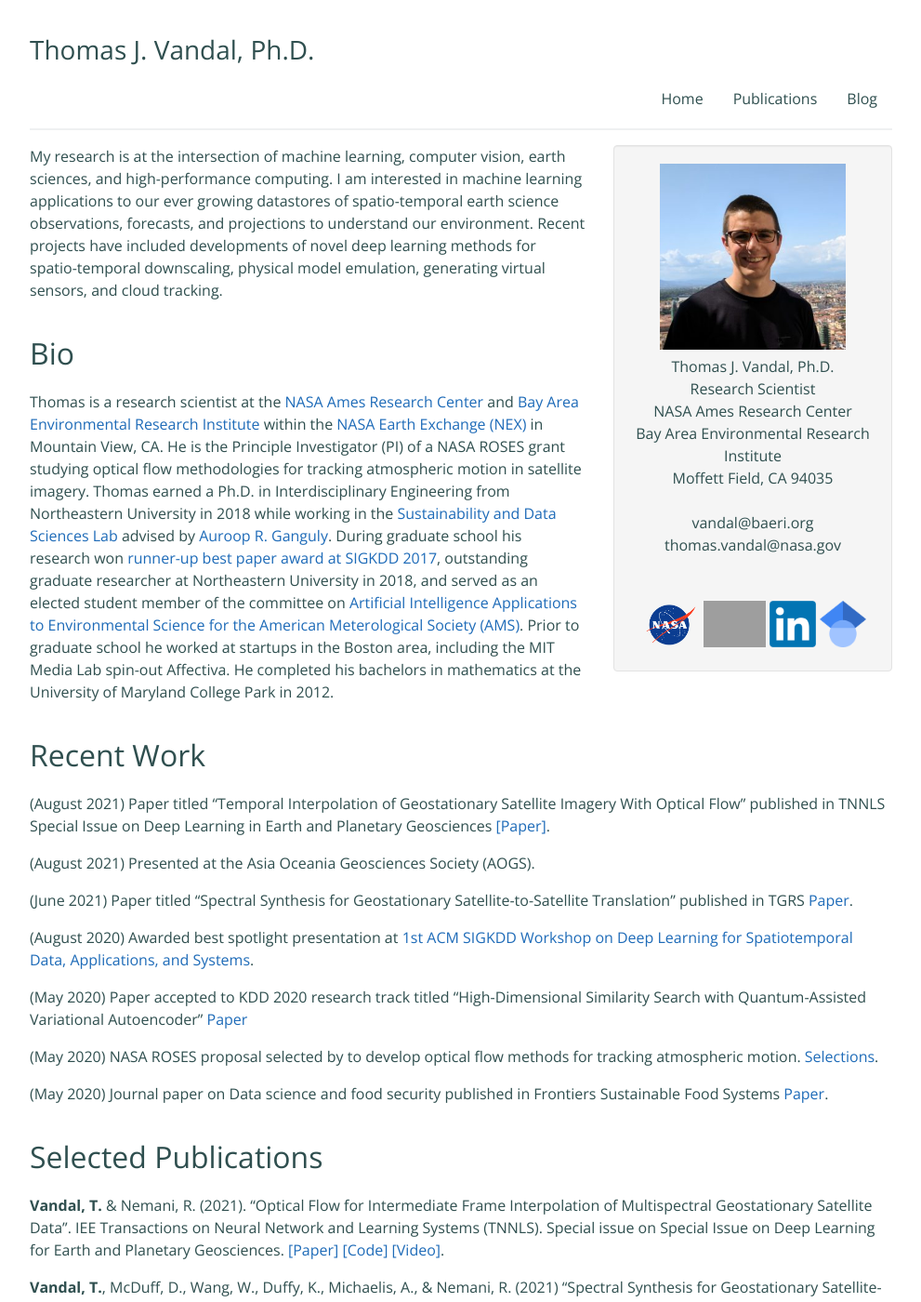
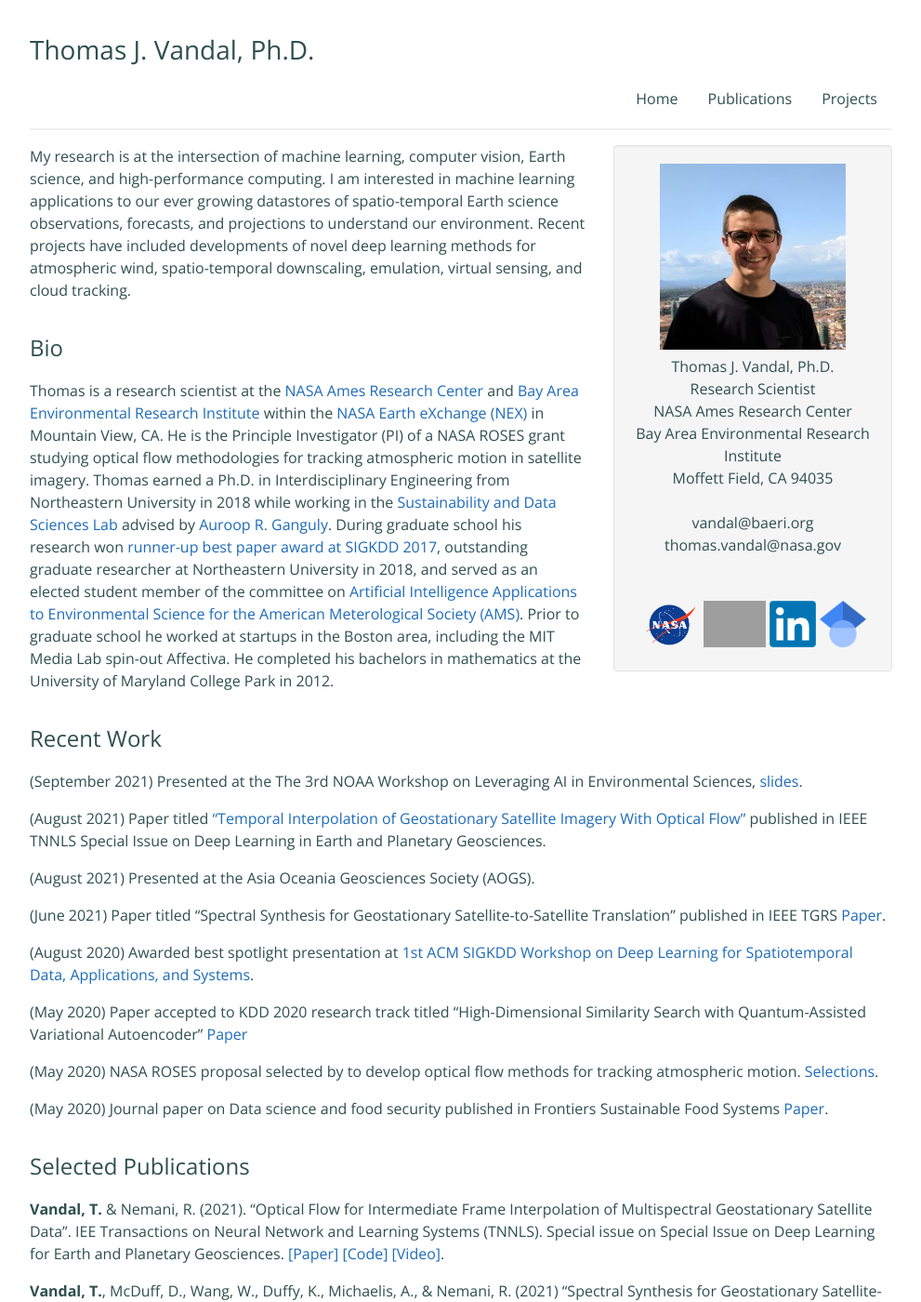
Before and after one commit to tjvandal/tjvandal.github.io, a Jekyll site: the page built from index.md, in a window 1280 px wide and 1400 px high. Shown: the whole window at 93% size, without its empty margins (144-1135 px from the left). Built offline with Jekyll 4.4.1, drawn with Linux system fonts in a browser that asks for light colours; some of the changed text lies outside the part shown; grey boxes are pictures that could not be loaded.

Commit message:
projects

```diff
--- a/Gemfile
+++ b/Gemfile
@@ -3,3 +3,5 @@
 gem 'rubocop-performance'
 
 gemspec
+
+gem "webrick", "~> 1.7"
--- a/_layouts/default.html
+++ b/_layouts/default.html
@@ -31,7 +31,7 @@
         <div style="display: flex; justify-content: flex-end">
            <a href="/index.html">Home</a>
            <a href="/publications.html">Publications</a>
-           <a href="/blog.html">Blog</a>
+           <a href="/projects.html">Projects</a>
         </div>
     	</div>
 
--- a/_layouts/homepage.html
+++ b/_layouts/homepage.html
@@ -30,7 +30,7 @@
         <div style="display: flex; justify-content: flex-end">
     	     <a href="/index.html">Home</a>
     	     <a href="/publications.html">Publications</a>
-           <a href="/blog.html">Blog</a>
+           <a href="/projects.html">Projects</a>
         </div>
     	</div>
 
--- a/index.md
+++ b/index.md
@@ -8,36 +8,36 @@
 
 ---
 
-My research is at the intersection of machine learning, computer vision, earth sciences, and high-performance computing. I am interested in machine learning applications to our ever growing datastores of spatio-temporal earth science observations, forecasts, and projections to understand our environment. Recent projects have included developments of novel deep learning methods for spatio-temporal downscaling, physical model emulation, generating virtual sensors, and cloud tracking.
+My research is at the intersection of machine learning, computer vision, Earth science, and high-performance computing. I am interested in machine learning applications to our ever growing datastores of spatio-temporal Earth science observations, forecasts, and projections to understand our environment. Recent projects have included developments of novel deep learning methods for atmospheric wind, spatio-temporal downscaling, emulation, virtual sensing, and cloud tracking.
 
-# Bio
+## Bio
 
-Thomas is a research scientist at the [NASA Ames Research Center](https://www.nasa.gov/ames/) and [Bay Area Environmental Research Institute](https://baeri.org/) within the [NASA Earth Exchange (NEX)](https://www.nasa.gov/nex) in Mountain View, CA. He is the Principle Investigator (PI) of a NASA ROSES grant studying optical flow methodologies for tracking atmospheric motion in satellite imagery. Thomas earned a Ph.D. in Interdisciplinary Engineering from Northeastern University in 2018 while working in the [Sustainability and Data Sciences Lab](https://web.northeastern.edu/sds/) advised by [Auroop R. Ganguly](https://coe.northeastern.edu/people/ganguly-auroop/). During graduate school his research won [runner-up best paper award at SIGKDD 2017](https://www.kdd.org/awards/view/2017-sigkdd-best-paper-award-winners), outstanding graduate researcher at Northeastern University in 2018, and served as an elected student member of the committee on [Artificial Intelligence Applications to Environmental Science for the American Meterological Society (AMS)](https://www.ametsoc.org/index.cfm/stac/committees/committee-on-artificial-intelligence-applications-to-environmental-science/membership/). Prior to graduate school he worked at startups in the Boston area, including the MIT Media Lab spin-out Affectiva.  He completed his bachelors in mathematics at the University of Maryland College Park in 2012.
+Thomas is a research scientist at the [NASA Ames Research Center](https://www.nasa.gov/ames/) and [Bay Area Environmental Research Institute](https://baeri.org/) within the [NASA Earth eXchange (NEX)](https://www.nasa.gov/nex) in Mountain View, CA. He is the Principle Investigator (PI) of a NASA ROSES grant studying optical flow methodologies for tracking atmospheric motion in satellite imagery. Thomas earned a Ph.D. in Interdisciplinary Engineering from Northeastern University in 2018 while working in the [Sustainability and Data Sciences Lab](https://web.northeastern.edu/sds/) advised by [Auroop R. Ganguly](https://coe.northeastern.edu/people/ganguly-auroop/). During graduate school his research won [runner-up best paper award at SIGKDD 2017](https://www.kdd.org/awards/view/2017-sigkdd-best-paper-award-winners), outstanding graduate researcher at Northeastern University in 2018, and served as an elected student member of the committee on [Artificial Intelligence Applications to Environmental Science for the American Meterological Society (AMS)](https://www.ametsoc.org/index.cfm/stac/committees/committee-on-artificial-intelligence-applications-to-environmental-science/membership/). Prior to graduate school he worked at startups in the Boston area, including the MIT Media Lab spin-out Affectiva.  He completed his bachelors in mathematics at the University of Maryland College Park in 2012.
 
-# Recent Work
-
-<p>(August 2021) Paper titled "Temporal Interpolation of Geostationary Satellite Imagery With Optical Flow" published in TNNLS Special Issue on Deep Learning in Earth and Planetary Geosciences [[Paper]](https://ieeexplore.ieee.org/document/9462910).</p>
+## Recent Work
+<p>(September 2021) Presented at the The 3rd NOAA Workshop on Leveraging AI in Environmental Sciences, [slides](https://static.sched.com/hosted_files/2021noaaaiworkshop/a6/2021-09-14_3A_Vandal_NOAA-AI-Workshop.pdf).</p>
+<p>(August 2021) Paper titled ["Temporal Interpolation of Geostationary Satellite Imagery With Optical Flow"](https://ieeexplore.ieee.org/document/9462910) published in IEEE TNNLS Special Issue on Deep Learning in Earth and Planetary Geosciences.</p>
 <p>(August 2021) Presented at the Asia Oceania Geosciences Society (AOGS).</p>
-<p>(June 2021) Paper titled "Spectral Synthesis for Geostationary Satellite-to-Satellite Translation" published in TGRS [Paper](https://ieeexplore.ieee.org/document/9462910).</p>
+<p>(June 2021) Paper titled "Spectral Synthesis for Geostationary Satellite-to-Satellite Translation" published in IEEE TGRS [Paper](https://ieeexplore.ieee.org/document/9462910).</p>
 <p>(August 2020) Awarded best spotlight presentation at [1st ACM SIGKDD Workshop on Deep Learning for Spatiotemporal Data, Applications, and Systems](http://mason.gmu.edu/~lzhao9/venues/DeepSpatial2020/).</p>
 <p>(May 2020) Paper accepted to KDD 2020 research track titled "High-Dimensional Similarity Search with Quantum-Assisted Variational Autoencoder" [Paper](https://www.kdd.org/kdd2020/accepted-papers/view/high-dimensional-similarity-search-with-quantum-assisted-variational-autoen)</p>
 <p>(May 2020) NASA ROSES proposal selected by to develop optical flow methods for tracking atmospheric motion. [Selections](https://nspires.nasaprs.com/external/solicitations/summary.do?solId=%7bA786F499-3D4A-1B30-2620-945ACCF3360C%7d&path=&method=init). </p>
 <p>(May 2020) Journal paper on Data science and food security published in Frontiers Sustainable Food Systems [Paper](https://www.frontiersin.org/articles/10.3389/fsufs.2020.00052/full).</p>
 
-# Selected Publications
+## Selected Publications
 
 **Vandal, T.** & Nemani, R. (2021). "Optical Flow for Intermediate Frame Interpolation of Multispectral Geostationary Satellite Data". IEE Transactions on Neural Network and Learning Systems (TNNLS). Special issue on Special Issue on Deep Learning for Earth and Planetary Geosciences. [[Paper]](https://ieeexplore.ieee.org/document/9511282) [[Code]](https://github.com/tjvandal/geostationary-superslomo) [[Video]](https://www.youtube.com/watch?v=NeMXPQw3CJU&ab_channel=ThomasVandal).
 
-**Vandal, T.**, McDuff, D., Wang, W., Duffy, K., Michaelis, A., & Nemani, R. (2021) "Spectral Synthesis for Geostationary Satellite-to-Satellite Translation". IEEE Transactions on Geoscience and Remote Sensing. [Paper](https://ieeexplore.ieee.org/document/9462910)
+**Vandal, T.**, McDuff, D., Wang, W., Duffy, K., Michaelis, A., & Nemani, R. (2021) "Spectral Synthesis for Geostationary Satellite-to-Satellite Translation". IEEE Transactions on Geoscience and Remote Sensing. [[Paper]](https://ieeexplore.ieee.org/document/9462910) [[Code]](https://github.com/tjvandal/unsupervised-spectral-synthesis)
 
-**Vandal, T.** & Nemani, R. (2020). “Optical Flow for Intermediate Frame Interpolation of Multispectral Geostationary Satellite Data”. In Proceedings of 1st ACM SIGKDD Workshop on Deep Learning for Spatiotemporal Data, Applications, and Systems (DeepSpatial ’20). [paper](http://mason.gmu.edu/~lzhao9/venues/DeepSpatial2020/papers/DeepSpatial_paper_6_camera_ready.pdf)
+**Vandal, T.** & Nemani, R. (2020). “Optical Flow for Intermediate Frame Interpolation of Multispectral Geostationary Satellite Data”. In Proceedings of 1st ACM SIGKDD Workshop on Deep Learning for Spatiotemporal Data, Applications, and Systems (DeepSpatial ’20). [[Paper]](http://mason.gmu.edu/~lzhao9/venues/DeepSpatial2020/papers/DeepSpatial_paper_6_camera_ready.pdf)
 
-Gao, N., Wilson, M., **Vandal, T.**, Vinci, W., Nemani, R., & Rieffel, E (2020). "High-Dimensional Similarity Search with Quantum-Assisted Variational Autoencoder," Proceedings of the 26th ACM **SIGKDD** Conference on Knowledge Discovery and Data Mining (Research Track, 16% acceptance rate). [Paper](https://www.kdd.org/kdd2020/accepted-papers/view/high-dimensional-similarity-search-with-quantum-assisted-variational-autoen)
+Gao, N., Wilson, M., **Vandal, T.**, Vinci, W., Nemani, R., & Rieffel, E (2020). "High-Dimensional Similarity Search with Quantum-Assisted Variational Autoencoder," Proceedings of the 26th ACM **SIGKDD** Conference on Knowledge Discovery and Data Mining (Research Track, 16% acceptance rate). [[Paper]](https://www.kdd.org/kdd2020/accepted-papers/view/high-dimensional-similarity-search-with-quantum-assisted-variational-autoen)
 
-**Vandal, T.**, Kodra, E., Ganguly, S., Dy, J., Nemani, R., & Ganguly, A (2018): “Quantifying Uncertainty in Discrete-Continuous and Skewed Data with Bayesian Deep Learning,” Proceedings of the 24rd ACM **SIGKDD** Conference on Knowledge Discovery and Data Mining, 1663-1672. (Research Track, 18% acceptance rate)[Paper](https://www.kdd.org/kdd2018/accepted-papers/view/quantifying-uncertainty-in-discrete-continuous-and-skewed-data-with-bayesia), [Code](https://github.com/tjvandal/discrete-continuous-bdl).
+**Vandal, T.**, Kodra, E., Ganguly, S., Dy, J., Nemani, R., & Ganguly, A (2018): “Quantifying Uncertainty in Discrete-Continuous and Skewed Data with Bayesian Deep Learning,” Proceedings of the 24rd ACM **SIGKDD** Conference on Knowledge Discovery and Data Mining, 1663-1672. (Research Track, 18% acceptance rate) [[Paper]](https://www.kdd.org/kdd2018/accepted-papers/view/quantifying-uncertainty-in-discrete-continuous-and-skewed-data-with-bayesia), [[Code]](https://github.com/tjvandal/discrete-continuous-bdl).
 
-**Vandal, T.**, Kodra, E., Ganguly, S., Michaelis, A., Nemani, R., & Ganguly, A. (2017). “DeepSD: Generating high resolution climate change projections through single image super-Resolution,” KDD 2017, Proceedings of the 23rd ACM **SIGKDD** Conference on Knowledge Discovery and Data Mining, 1663-1672. (Runner-Up BEST PAPER Award in Applied Data Science Track, 9% oral acceptance rate). [Paper](https://www.kdd.org/kdd2017/papers/view/deepsd-generating-high-resolution-climate-change-projections-through-single) [[code]](https://github.com/tjvandal/deepsd).
+**Vandal, T.**, Kodra, E., Ganguly, S., Michaelis, A., Nemani, R., & Ganguly, A. (2017). “DeepSD: Generating high resolution climate change projections through single image super-Resolution,” KDD 2017, Proceedings of the 23rd ACM **SIGKDD** Conference on Knowledge Discovery and Data Mining, 1663-1672. (Runner-Up BEST PAPER Award in Applied Data Science Track, 9% oral acceptance rate). [[Paper]](https://www.kdd.org/kdd2017/papers/view/deepsd-generating-high-resolution-climate-change-projections-through-single) [[Code]](https://github.com/tjvandal/deepsd).
 
-**Vandal, T.**, E. Kodra, and A. Ganguly, "Intercomparison of Machine Learning Methods for Statistical Downscaling: The Case of Daily and Extreme Precipitation." *Theoretical and Applied Climatology*. September 2018. [Paper](https://link.springer.com/article/10.1007/s00704-018-2613-3).
+**Vandal, T.**, E. Kodra, and A. Ganguly, "Intercomparison of Machine Learning Methods for Statistical Downscaling: The Case of Daily and Extreme Precipitation." *Theoretical and Applied Climatology*. September 2018. [[Paper]](https://link.springer.com/article/10.1007/s00704-018-2613-3).
 
-**Vandal, T.**, “Statistical Downscaling of Global Climate Models with Image Super-resolution and Uncertainty Quantification”, 2018. Northeastern University. [Dissertation](./papers/vandal_dissertation_2018.pdf).
+**Vandal, T.**, “Statistical Downscaling of Global Climate Models with Image Super-resolution and Uncertainty Quantification”, 2018. Northeastern University. [[Dissertation]](./papers/vandal_dissertation_2018.pdf).
```
Also changed, not shown: projects.md (+22 -10 lines), Gemfile.lock, assets/images/image-to-image-sensors.png (added).
